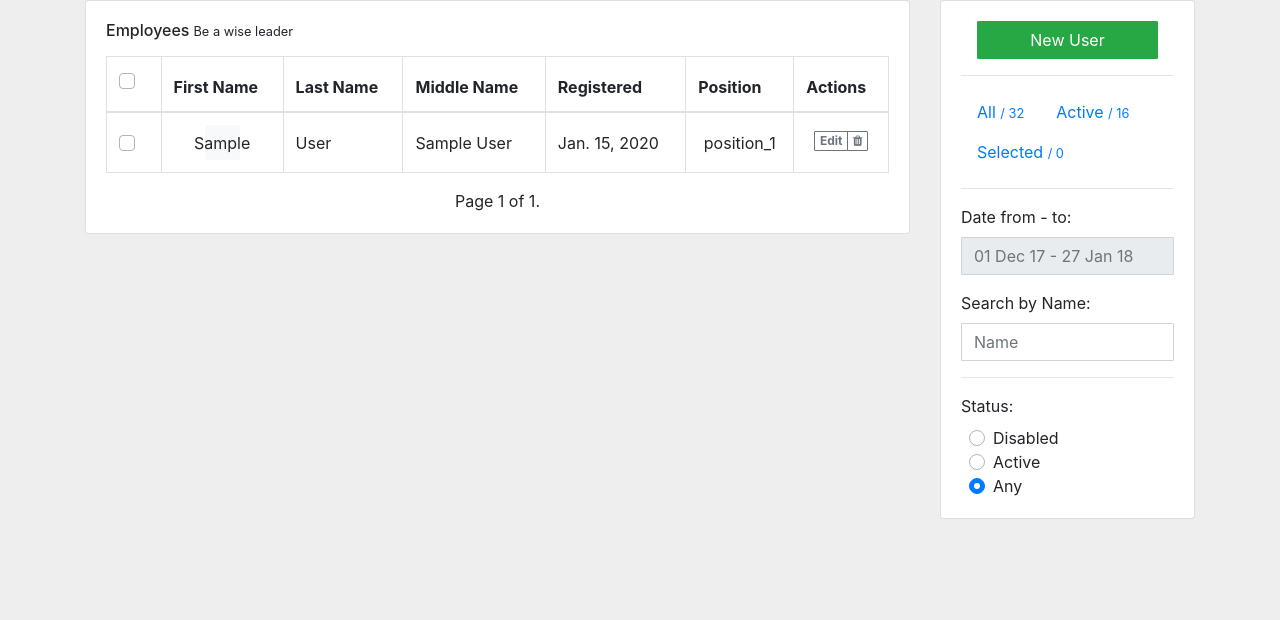
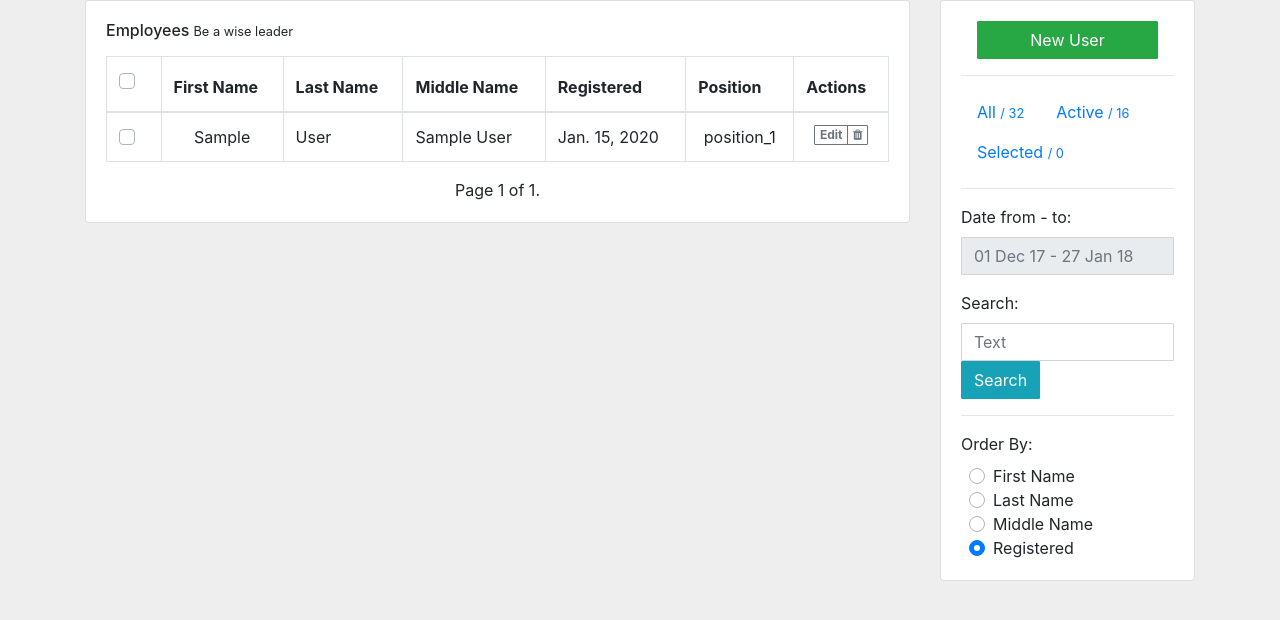
Before and after one commit to SerhiiL06/django-tree-employees, a Django app: page /list/ in a window 1280 px wide. Shown: the part 56-676 px from the top of the page. Run offline with Django 4.2, Linux system fonts and the light colour scheme; tables that the repository leaves empty hold one stand-in row (values such as "Sample post"); some libraries are stand-ins or nearby versions.

Commit message:
implemented searh functionality

```diff
--- a/src/employees/views.py
+++ b/src/employees/views.py
@@ -1,5 +1,8 @@
 from typing import Any
+from django.shortcuts import render
 from django.db.models.query import QuerySet
+from django.db.models import Q
+from django.http import HttpRequest, HttpResponse
 from .models import Employee
 from django.views.generic import ListView
 
@@ -16,3 +19,10 @@ class EmployeeListView(ListView):
     template_name = "list.html"
     model = Employee
     paginate_by = 50
+
+    def get_queryset(self) -> QuerySet[Any]:
+        queryset = super().get_queryset()
+        if self.request.GET.get("search"):
+            search_text = self.request.GET.get("search")
+            queryset = queryset.filter(first_name__icontains=search_text)
+        return queryset
--- a/templates/list.html
+++ b/templates/list.html
@@ -34,7 +34,7 @@
                       <th>Actions</th>
                     </tr>
                   </thead>
-                  <tbody>
+                  <tbody id="search-results">
                     {% for object in object_list  %}
                     <tr>
                       <td class="align-middle">
@@ -44,7 +44,7 @@
                         </div>
                       </td>
                       <td class="align-middle text-center">
-                        <div class="bg-light d-inline-flex justify-content-center align-items-center align-top" style="width: 35px; height: 35px; border-radius: 3px;">{{object.first_name}}</div>
+                        <div class="d-inline-flex   align-top">{{object.first_name}}</div>
                       </td>
                       <td class="text-nowrap align-middle">{{object.last_name}}</td>
                       <td class="text-nowrap align-middle"><span>{{object.middle_name}}</span></td>
@@ -105,29 +105,39 @@
                 </div>
               </div>
               <div class="form-group">
-                <label>Search by Name:</label>
-                <div><input class="form-control w-100" type="text" placeholder="Name" value=""></div>
+                <label>Search:</label>
+                <div>
+                  <input class="form-control w-100" id="search-input" type="text" placeholder="Text" value="">
+                  <button class="btn btn-info" id="search-button">Search</button>
+                </div>
               </div>
             </div>
             <hr class="my-3">
             <div class="">
-              <label>Status:</label>
+              <label>Order By:</label>
               <div class="px-2">
                 <div class="custom-control custom-radio">
                   <input type="radio" class="custom-control-input" name="user-status" id="users-status-disabled">
-                  <label class="custom-control-label" for="users-status-disabled">Disabled</label>
+                  <label class="custom-control-label" for="users-status-disabled">First Name</label>
                 </div>
               </div>
               <div class="px-2">
                 <div class="custom-control custom-radio">
                   <input type="radio" class="custom-control-input" name="user-status" id="users-status-active">
-                  <label class="custom-control-label" for="users-status-active">Active</label>
+                  <label class="custom-control-label" for="users-status-active">Last Name</label>
                 </div>
               </div>
               <div class="px-2">
                 <div class="custom-control custom-radio">
                   <input type="radio" class="custom-control-input" name="user-status" id="users-status-any" checked="">
-                  <label class="custom-control-label" for="users-status-any">Any</label>
+                  <label class="custom-control-label" for="users-status-any">Middle Name</label>
+                </div>
+              </div>
+            </div>
+             <div class="px-2">
+                <div class="custom-control custom-radio">
+                  <input type="radio" class="custom-control-input" name="user-status" id="users-status-any" checked="">
+                  <label class="custom-control-label" for="users-status-any">Registered</label>
                 </div>
               </div>
             </div>
@@ -135,116 +145,35 @@
         </div>
       </div>
     </div>
-
-    <!-- User Form Modal -->
-    <div class="modal fade" role="dialog" tabindex="-1" id="user-form-modal">
-      <div class="modal-dialog modal-lg" role="document">
-        <div class="modal-content">
-          <div class="modal-header">
-            <h5 class="modal-title">Create User</h5>
-            <button type="button" class="close" data-dismiss="modal">
-              <span aria-hidden="true">×</span>
-            </button>
-          </div>
-          <div class="modal-body">
-            <div class="py-1">
-              <form class="form" novalidate="">
-                <div class="row">
-                  <div class="col">
-                    <div class="row">
-                      <div class="col">
-                        <div class="form-group">
-                          <label>Full Name</label>
-                          <input class="form-control" type="text" name="name" placeholder="John Smith" value="John Smith">
-                        </div>
-                      </div>
-                      <div class="col">
-                        <div class="form-group">
-                          <label>Username</label>
-                          <input class="form-control" type="text" name="username" placeholder="johnny.s" value="johnny.s">
-                        </div>
-                      </div>
-                    </div>
-                    <div class="row">
-                      <div class="col">
-                        <div class="form-group">
-                          <label>Email</label>
-                          <input class="form-control" type="text" placeholder="user@example.com">
-                        </div>
-                      </div>
-                    </div>
-                    <div class="row">
-                      <div class="col mb-3">
-                        <div class="form-group">
-                          <label>About</label>
-                          <textarea class="form-control" rows="5" placeholder="My Bio"></textarea>
-                        </div>
-                      </div>
-                    </div>
-                  </div>
-                </div>
-                <div class="row">
-                  <div class="col-12 col-sm-6 mb-3">
-                    <div class="mb-2"><b>Change Password</b></div>
-                    <div class="row">
-                      <div class="col">
-                        <div class="form-group">
-                          <label>Current Password</label>
-                          <input class="form-control" type="password" placeholder="••••••">
-                        </div>
-                      </div>
-                    </div>
-                    <div class="row">
-                      <div class="col">
-                        <div class="form-group">
-                          <label>New Password</label>
-                          <input class="form-control" type="password" placeholder="••••••">
-                        </div>
-                      </div>
-                      <div class="col">
-                        <div class="form-group">
-                          <label>Confirm <span class="d-none d-xl-inline">Password</span></label>
-                          <input class="form-control" type="password" placeholder="••••••"></div>
-                      </div>
-                    </div>
-                  </div>
-                  <div class="col-12 col-sm-5 offset-sm-1 mb-3">
-                    <div class="mb-2"><b>Keeping in Touch</b></div>
-                    <div class="row">
-                      <div class="col">
-                        <label>Email Notifications</label>
-                        <div class="custom-controls-stacked px-2">
-                          <div class="custom-control custom-checkbox">
-                            <input type="checkbox" class="custom-control-input" id="notifications-blog" checked="">
-                            <label class="custom-control-label" for="notifications-blog">Blog posts</label>
-                          </div>
-                          <div class="custom-control custom-checkbox">
-                            <input type="checkbox" class="custom-control-input" id="notifications-news" checked="">
-                            <label class="custom-control-label" for="notifications-news">Newsletter</label>
-                          </div>
-                          <div class="custom-control custom-checkbox">
-                            <input type="checkbox" class="custom-control-input" id="notifications-offers" checked="">
-                            <label class="custom-control-label" for="notifications-offers">Personal Offers</label>
-                          </div>
-                        </div>
-                      </div>
-                    </div>
-                  </div>
-                </div>
-                <div class="row">
-                  <div class="col d-flex justify-content-end">
-                    <button class="btn btn-primary" type="submit">Save Changes</button>
-                  </div>
-                </div>
-              </form>
-
-            </div>
-          </div>
-        </div>
-      </div>
-    </div>
-  </div>
 </div>
 </div>
 
+<script src="https://code.jquery.com/jquery-3.6.0.min.js"></script>
+<script>
+    $(document).ready(function() {
+        $('#search-button').click(function() {
+            performSearch();
+        });
+
+        function performSearch() {
+            var searchText = $('#search-input').val();
+
+
+            $.ajax({
+                url: '/list/',
+                method: 'GET',
+                data: { 'search': searchText },
+                success: function(data) {
+                     $('#search-results').html($(data).find('#search-results').html());
+                      $('.pagination').html($(data).find('.pagination').html());
+                },
+                error: function(xhr, textStatus, errorThrown) {
+                    console.log('Помилка при виконанні Ajax запиту: ' + errorThrown);
+                }
+            });
+        }
+    });
+</script>
+
+
 {% endblock content %}
```
Also changed, not shown: templates/employee-form.html (added, +111 -0 lines).
